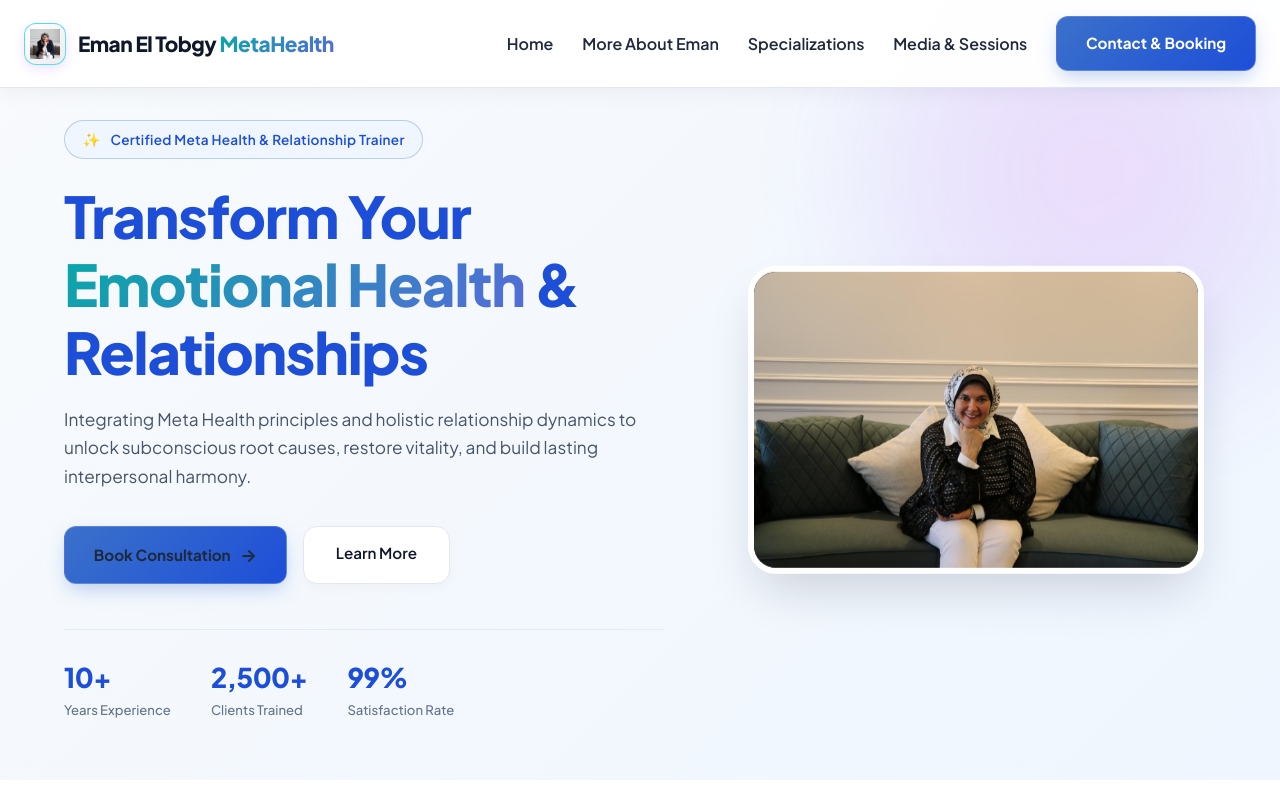
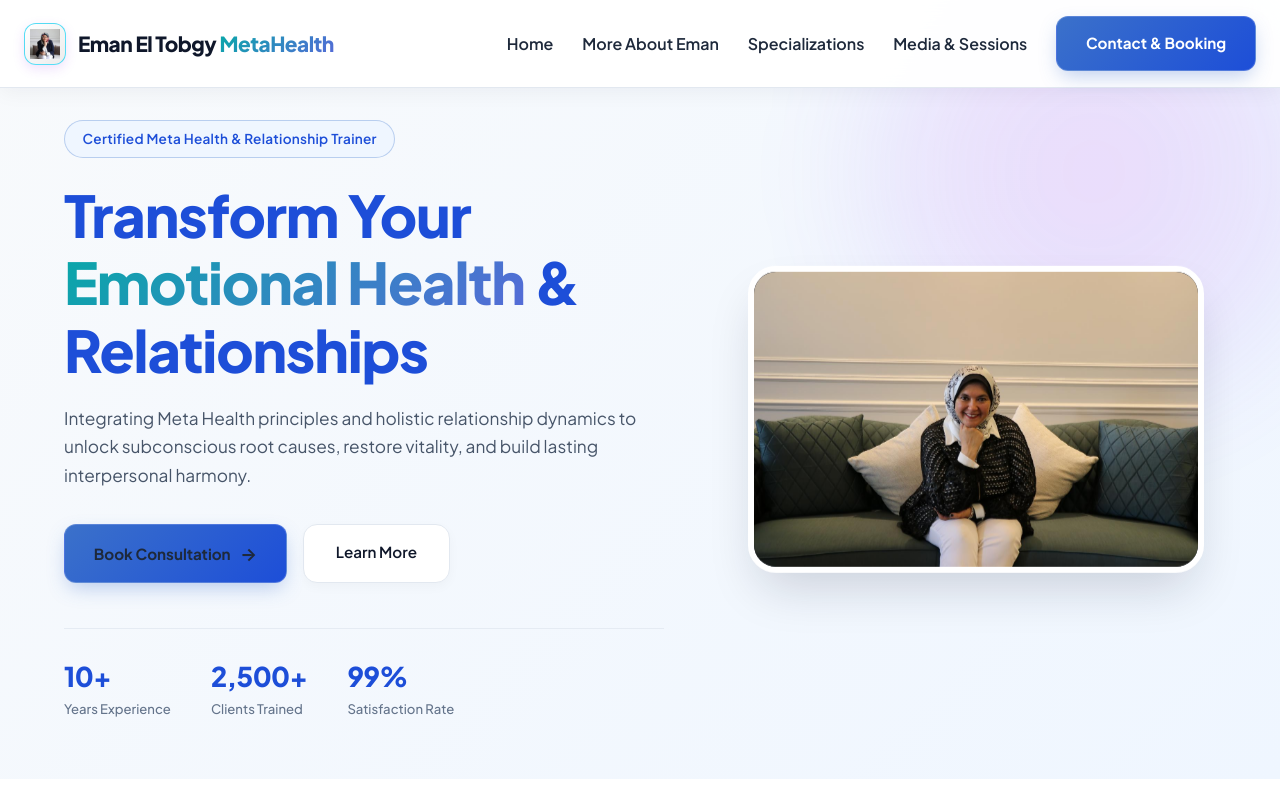
Before and after one commit to fiqyy/DrEmanElTobgy, a React (Create React App) app: page / in a window 1280 px wide. Shown: the top 800 px of the page. Built offline with nearby package versions, Linux system fonts and the light colour scheme.

Commit message:
removed emoji

```diff
--- a/src/App.js
+++ b/src/App.js
@@ -202,7 +202,7 @@ function App() {
                 marginBottom: '1.4rem'
               }}
             >
-              <span style={{ fontSize: '0.9rem' }}>✨</span> Certified Meta Health & Relationship Trainer
+              Certified Meta Health & Relationship Trainer
             </div>
 
             <h1 style={{ fontSize: 'clamp(2.3rem, 5.2vw, 3.6rem)', fontWeight: 800, color: '#0f172a', lineHeight: 1.18, marginBottom: '1.2rem', letterSpacing: '-0.02em' }}>
```
